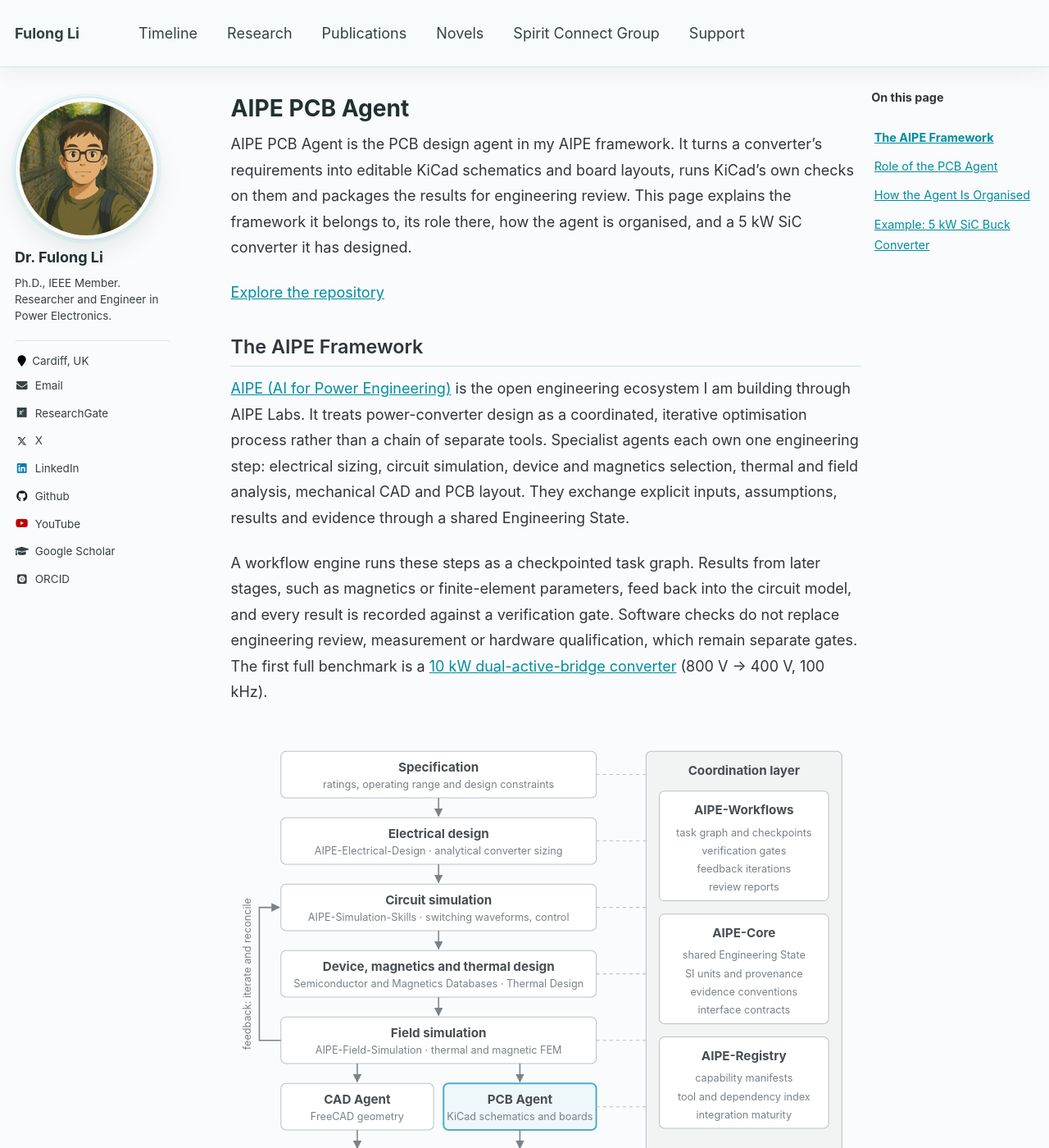
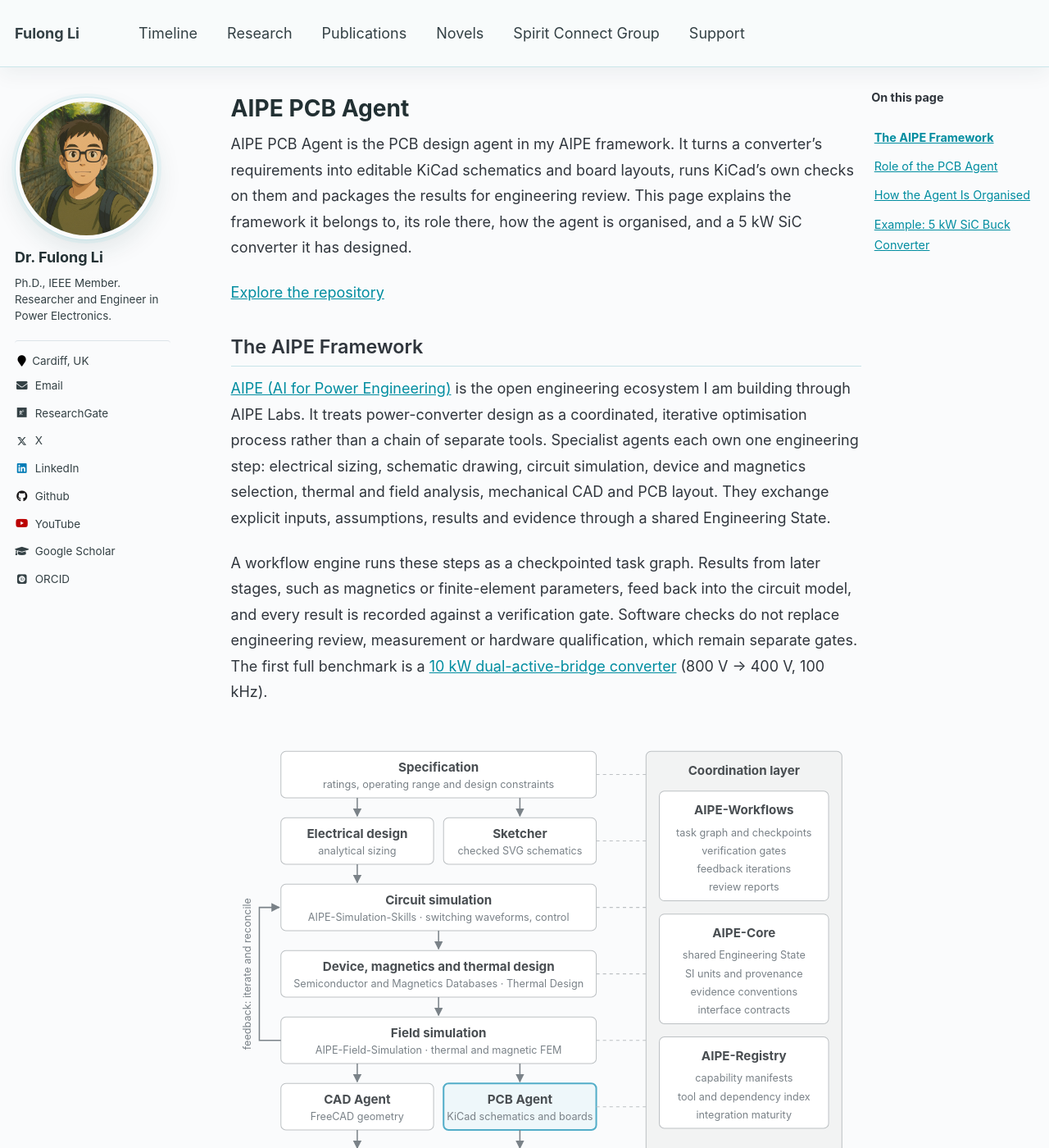
Before and after one commit to FulongLi/fulongli.github.io, a Jekyll site: the page built from _pages/research/aipe_pcb_agent.md, in a window 1280 px wide and 1400 px high. Shown: the whole window at 82% size. Built offline with Jekyll 4.4.1, drawn with Linux system fonts in a browser that asks for light colours; some web fonts are replaced; comment, search, counter and statistics services are not loaded.

Commit message:
Add AIPE Sketcher page with the shared agent structure
Introduce the AIPE framework with the Sketcher highlighted, then its
role, a flow chart of how it is organised, and the dual-active-bridge
schematic with its validation report. Add a Sketcher block beside
Electrical design in the shared framework diagram, and link the page
from the Research index and the AIPE overview.

Co-Authored-By: Claude Opus 5.5 <noreply@anthropic.com>

```diff
--- a/_includes/aipe-framework.html
+++ b/_includes/aipe-framework.html
@@ -1,24 +1,27 @@
 {% comment %}
   Shared AIPE framework introduction for agent project pages.
   Usage: {% include aipe-framework.html agent="pcb" %}
-  agent: spec | electrical | simulation | components | field | cad | pcb | review
+  agent: spec | electrical | sketch | simulation | components | field | cad | pcb | review
   The named stage is highlighted with the site link colour.
 {% endcomment %}
 {% capture aipe_fw_on %}fill="#eef7fa" stroke="#52adc8" stroke-width="2"{% endcapture %}
 {% capture aipe_fw_off %}fill="#ffffff" stroke="#bdc1c4" stroke-width="1"{% endcapture %}
-<p><a href="https://aipel.co.uk/">AIPE (AI for Power Engineering)</a> is the open engineering ecosystem I am building through AIPE Labs. It treats power-converter design as a coordinated, iterative optimisation process rather than a chain of separate tools. Specialist agents each own one engineering step: electrical sizing, circuit simulation, device and magnetics selection, thermal and field analysis, mechanical CAD and PCB layout. They exchange explicit inputs, assumptions, results and evidence through a shared Engineering State.</p>
+<p><a href="https://aipel.co.uk/">AIPE (AI for Power Engineering)</a> is the open engineering ecosystem I am building through AIPE Labs. It treats power-converter design as a coordinated, iterative optimisation process rather than a chain of separate tools. Specialist agents each own one engineering step: electrical sizing, schematic drawing, circuit simulation, device and magnetics selection, thermal and field analysis, mechanical CAD and PCB layout. They exchange explicit inputs, assumptions, results and evidence through a shared Engineering State.</p>
 <p>A workflow engine runs these steps as a checkpointed task graph. Results from later stages, such as magnetics or finite-element parameters, feed back into the circuit model, and every result is recorded against a verification gate. Software checks do not replace engineering review, measurement or hardware qualification, which remain separate gates. The first full benchmark is a <a href="https://github.com/FulongLi/AIPE-Workflows/blob/main/examples/dab-10kw/README.md">10 kW dual-active-bridge converter</a> (800 V → 400 V, 100 kHz).</p>
 <figure class="project-blueprint">
 <svg viewBox="0 0 760 580" width="760" height="580" role="img" aria-labelledby="aipe-fw-title" style="width: 100%; height: auto;" font-family="-apple-system, 'Segoe UI', Roboto, 'Helvetica Neue', Arial, sans-serif">
-<title id="aipe-fw-title">AIPE design workflow: specification, electrical design, circuit simulation, device, magnetics and thermal design, field simulation, CAD and PCB agents and a review package, coordinated by AIPE-Workflows, AIPE-Core and AIPE-Registry</title>
+<title id="aipe-fw-title">AIPE design workflow: specification, electrical design and schematic sketching, circuit simulation, device, magnetics and thermal design, field simulation, CAD and PCB agents and a review package, coordinated by AIPE-Workflows, AIPE-Core and AIPE-Registry</title>
 <defs><marker id="aipe-fw-arrow" viewBox="0 0 10 10" refX="9" refY="5" markerWidth="7" markerHeight="7" orient="auto-start-reverse"><path d="M0,0 L10,5 L0,10 z" fill="#7a8288"/></marker></defs>
 <g text-anchor="middle">
 <rect x="60" y="20" width="380" height="56" rx="6" {% if include.agent == 'spec' %}{{ aipe_fw_on }}{% else %}{{ aipe_fw_off }}{% endif %}/>
 <text x="250" y="44" font-size="15" font-weight="700" fill="#494e52">Specification</text>
 <text x="250" y="64" font-size="12.5" fill="#7a8288">ratings, operating range and design constraints</text>
-<rect x="60" y="100" width="380" height="56" rx="6" {% if include.agent == 'electrical' %}{{ aipe_fw_on }}{% else %}{{ aipe_fw_off }}{% endif %}/>
-<text x="250" y="124" font-size="15" font-weight="700" fill="#494e52">Electrical design</text>
-<text x="250" y="144" font-size="12.5" fill="#7a8288">AIPE-Electrical-Design · analytical converter sizing</text>
+<rect x="60" y="100" width="184" height="56" rx="6" {% if include.agent == 'electrical' %}{{ aipe_fw_on }}{% else %}{{ aipe_fw_off }}{% endif %}/>
+<text x="152" y="124" font-size="15" font-weight="700" fill="#494e52">Electrical design</text>
+<text x="152" y="144" font-size="12.5" fill="#7a8288">analytical sizing</text>
+<rect x="256" y="100" width="184" height="56" rx="6" {% if include.agent == 'sketch' %}{{ aipe_fw_on }}{% else %}{{ aipe_fw_off }}{% endif %}/>
+<text x="348" y="124" font-size="15" font-weight="700" fill="#494e52">Sketcher</text>
+<text x="348" y="144" font-size="12.5" fill="#7a8288">checked SVG schematics</text>
 <rect x="60" y="180" width="380" height="56" rx="6" {% if include.agent == 'simulation' %}{{ aipe_fw_on }}{% else %}{{ aipe_fw_off }}{% endif %}/>
 <text x="250" y="204" font-size="15" font-weight="700" fill="#494e52">Circuit simulation</text>
 <text x="250" y="224" font-size="12.5" fill="#7a8288">AIPE-Simulation-Skills · switching waveforms, control</text>
@@ -39,8 +42,9 @@
 <text x="250" y="544" font-size="12.5" fill="#7a8288">report and evidence for human engineering review</text>
 </g>
 <g stroke="#7a8288" stroke-width="1.5" fill="none" marker-end="url(#aipe-fw-arrow)">
-<line x1="250" y1="76" x2="250" y2="98"/>
-<line x1="250" y1="156" x2="250" y2="178"/>
+<line x1="152" y1="76" x2="152" y2="98"/>
+<line x1="348" y1="76" x2="348" y2="98"/>
+<line x1="152" y1="156" x2="152" y2="178"/>
 <line x1="250" y1="236" x2="250" y2="258"/>
 <line x1="250" y1="316" x2="250" y2="338"/>
 <line x1="152" y1="396" x2="152" y2="418"/>
```
Also changed, not shown: README.md (+1 -1 lines), _pages/research.md (+1 -1 lines), _pages/research/aipe.md (+2 -0 lines), _pages/research/aipe_sketcher.md (added, +84 -0 lines), files/research/aipe-sketcher/figure-sources.md (added, +11 -0 lines), images/research/aipe-sketcher/agent-architecture.svg (added), images/research/aipe-sketcher/dab-schematic.svg (added).
